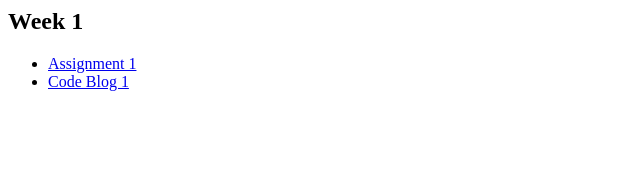
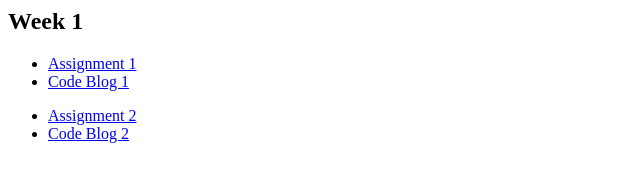
Before and after one commit to stevewells20/CS290-extras, a plain HTML site: page index.html in a window 1280 px wide. Shown: the whole page, without its empty margins (0-640 px from the left). Drawn offline with Linux system fonts and the light colour scheme.

Commit message:
Added assignment 2 to main

```diff
--- a/index.html
+++ b/index.html
@@ -4,4 +4,9 @@
       <li><a href="assignment-1-stevewells20/index.html">Assignment 1</a></li>
       <li><a href="assignment-1-stevewells20/blog.html">Code Blog 1</a></li>
     </ul>
+    <ul>
+      <li><a href="assignment-2-stevewells20/index.html">Assignment 2</a></li>
+      <li><a href="assignment-2-stevewells20/blog.html">Code Blog 2</a></li>
+    </ul>
+
 </html>
```
